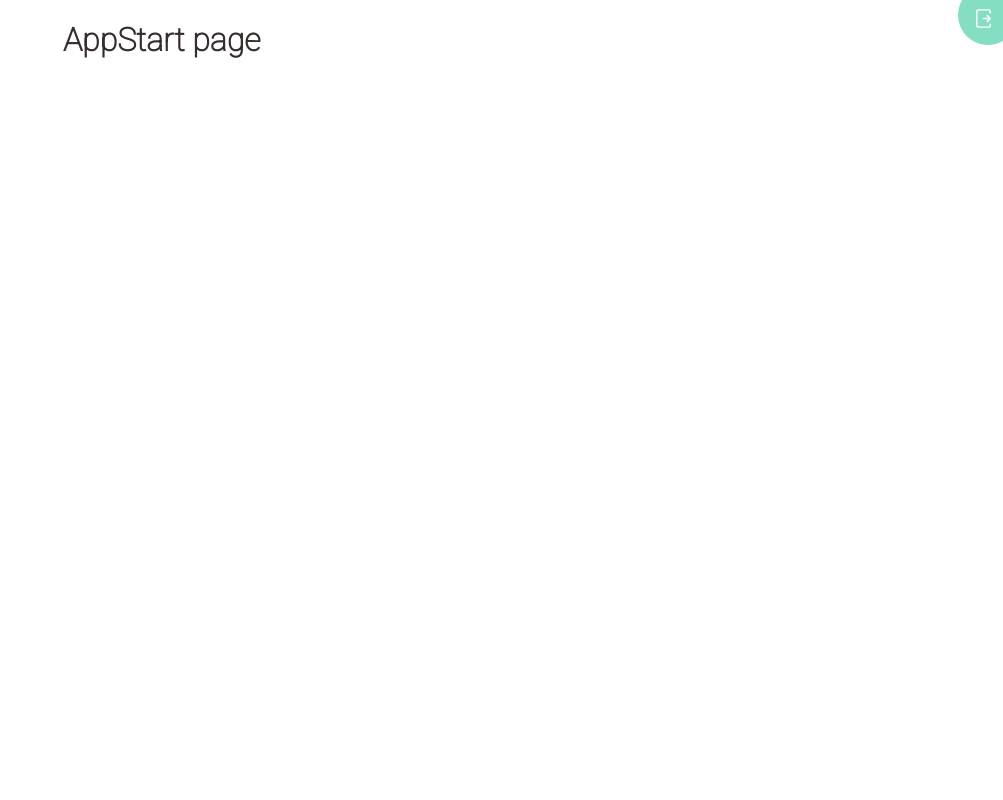
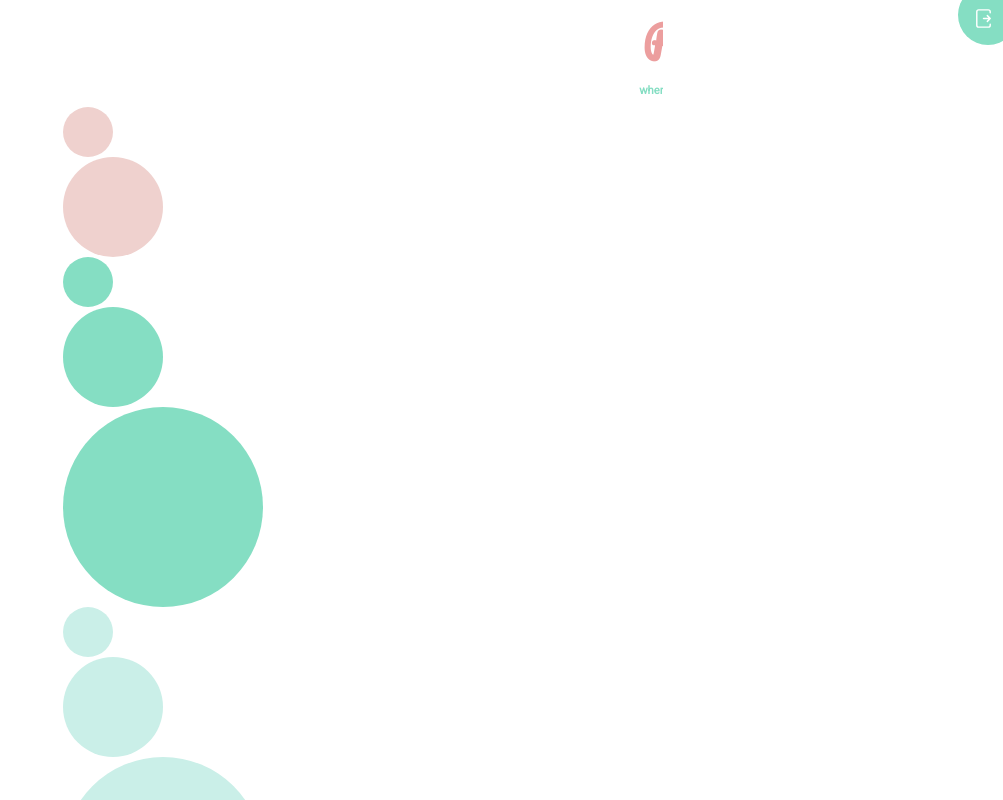
Before and after one commit to mdart86/Pixello, a React (Create React App) app: page / in a window 1280 px wide. Shown: the whole page, without its empty margins (277-1280 px from the left). Built offline with nearby package versions, Linux system fonts and the light colour scheme.

Commit message:
coloured circles added to app start page (still to be positioned) and overflow hidden

```diff
--- a/public/index.html
+++ b/public/index.html
@@ -25,7 +25,7 @@
     -->
     <title>Pixello</title>
     <style>
-      @import url('https://fonts.googleapis.com/css2?family=Pacifico&family=Roboto:ital,wght@0,100;1,100&display=swap');
+      @import url('https://fonts.googleapis.com/css2?family=Pacifico&family=Roboto:ital,wght@0,100;0,400;1,100&display=swap');
       </style>
   </head>
   <body>
--- a/src/components/AppStart.js
+++ b/src/components/AppStart.js
@@ -1,9 +1,52 @@
 import React from 'react'
+import styled from 'styled-components'
 
 export const AppStart = () => {
     return (
-        <div>
-            <h1>AppStart page</h1>
-        </div>
+        <>
+            <Container>
+                <Title>Pixello</Title>
+                <Tagline>where the magic happens</Tagline>
+                <Circle pink small></Circle>
+                <Circle pink medium></Circle>
+                <Circle green small></Circle>
+                <Circle green medium></Circle>
+                <Circle green large></Circle>
+                <Circle blue small></Circle>
+                <Circle blue medium></Circle>
+                <Circle blue large></Circle>
+            </Container>
+        </>
     )
 }
+
+const Container = styled.body`
+    height: 100vh;
+    width: 100vw;
+    overflow: hidden;
+`
+
+const Title = styled.h1`
+    text-align: center;
+    color: var(--dark-pink);
+    font-family: 'Pacifico', cursive;
+    font-size: 2.5rem;
+    margin: 5px 0 0 0;
+`
+
+const Tagline = styled.h2`
+    text-align: center;
+    color: var(--green);
+    font-size: 0.7rem;
+`
+
+const Circle = styled.div`
+    border-radius: 50%;
+    ${props => props.small ? "height: 50px; width: 50px;" : null}
+    ${props => props.medium ? "height: 100px; width: 100px;" : null}
+    ${props => props.large ? "height: 200px; width: 200px;" : null}
+    ${props => props.pink ? "background: var(--light-pink);" : null}
+    ${props => props.green ? "background: var(--green);" : null}
+    ${props => props.blue ? "background: var(--blue);" : null}
+
+`
```
